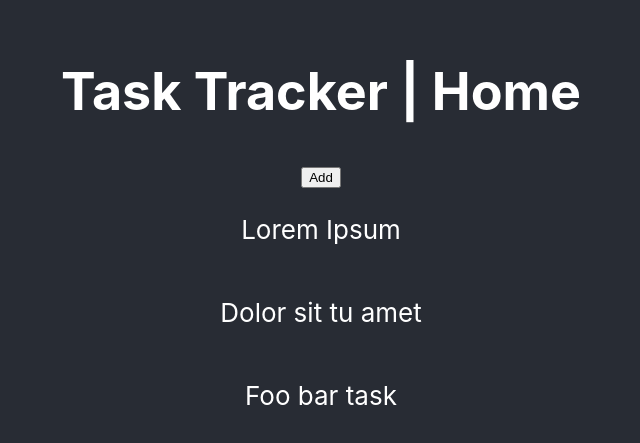
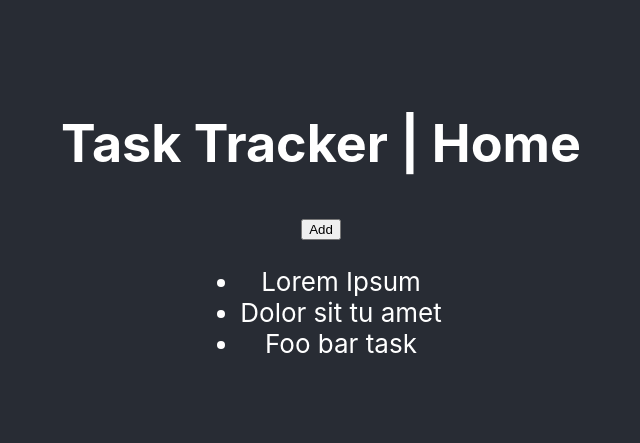
Before and after one commit to dodsonm/md-rjs-restful-tasks, a React (Create React App) app: page / in a window 1280 px wide. Shown: the part 169-612 px from the top of the page, without its empty margins (319-959 px from the left). Built offline with nearby package versions, Linux system fonts and the light colour scheme.

Commit message:
Breakout Tasks from TaskList component

```diff
--- /dev/null
+++ b/src/components/Task.js
@@ -0,0 +1,7 @@
+const Task = ({ task }) => {
+  return (
+    <li>{task.text}</li>
+  )
+}
+
+export default Task
--- a/src/components/TaskList.js
+++ b/src/components/TaskList.js
@@ -1,10 +1,12 @@
+import Task from './Task';
+
 const TaskList = ({ tasks }) => {
   return (
-    <>
+    <ul>
       {
-        tasks.map((task) => (<p key={task.id}>{task.text}</p>))
+        tasks.map((task) => (<Task key={task.id} task={task} />))
       }
-    </>
+    </ul>
   )
 }
 
```
